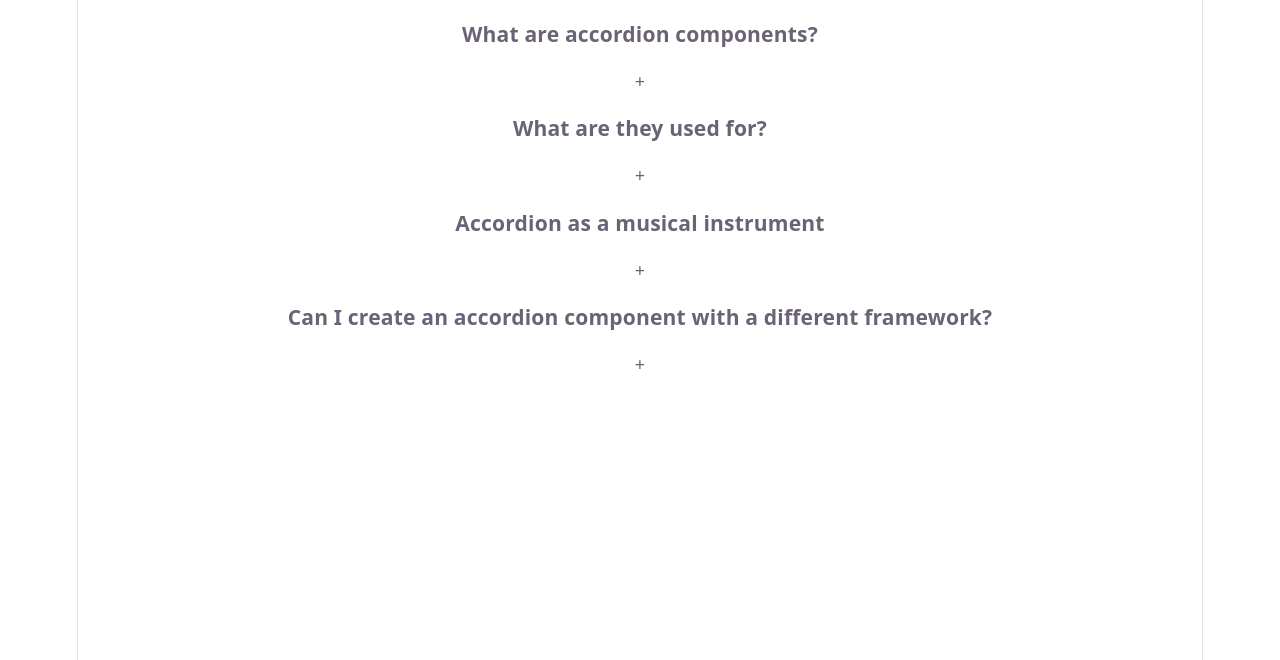
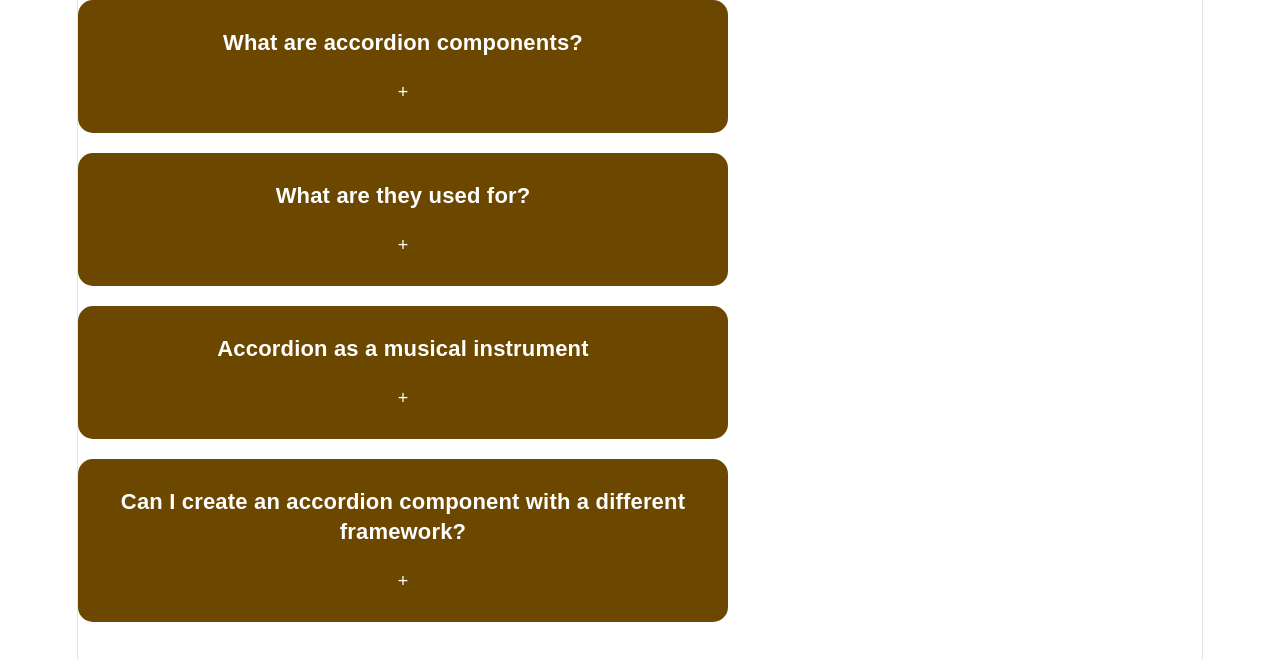
Before and after one commit to Ilmaan-Ahamed/React_JS_Project, a React (Vite) app: page / in a window 1280 px wide. Shown: the top 660 px of the page. Built offline with nearby package versions, Linux system fonts and the light colour scheme.

Commit message:
1st accordian completed

```diff
--- a/src/components/Accordian/index.jsx
+++ b/src/components/Accordian/index.jsx
@@ -1,5 +1,6 @@
 import { useState } from "react";
 import data from "./data";
+import './style.css'
 
 const Accordian = () => {
 
--- a/src/components/Accordian/style.css
+++ b/src/components/Accordian/style.css
@@ -0,0 +1,84 @@
+* {
+  margin: 0;
+  padding: 0;
+  box-sizing: border-box;
+}
+
+body {
+  background: #ffffff;
+  font-family: Arial, Helvetica, sans-serif;
+}
+
+/* MAIN WRAPPER */
+.acc-wrapper {
+  width: 100%;
+  min-height: 100vh;
+
+  display: flex;
+  justify-content: center;
+  align-items: flex-start;
+
+  padding-top: 50px;
+
+  background: #ffffff;
+}
+
+/* ACCORDION CONTAINER */
+.accordian {
+  width: 650px;
+}
+
+/* EACH BOX */
+.item {
+  background: #6b4700;
+
+  color: white;
+
+  margin-bottom: 20px;
+
+  padding: 28px 25px;
+
+  border-radius: 15px;
+
+  text-align: center;
+
+  border: none;
+
+  box-shadow: none;
+}
+
+/* QUESTION */
+.item h3 {
+  font-size: 22px;
+  font-weight: bold;
+
+  line-height: 1.4;
+
+  margin-bottom: 20px;
+}
+
+/* PLUS / MINUS ICON */
+.icon {
+  font-size: 35px;
+
+  cursor: pointer;
+
+  user-select: none;
+
+  transition: 0.3s;
+}
+
+.icon:hover {
+  transform: scale(1.1);
+}
+
+/* ANSWER */
+.acc-content {
+  margin-top: 20px;
+
+  font-size: 17px;
+
+  line-height: 1.7;
+
+  color: #f5f5f5;
+}
```
